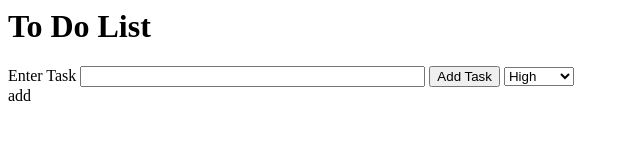
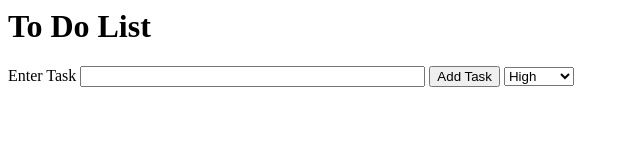
Before and after one commit to sangre01/sangre01.github.io, a plain HTML site: page shopingjava.html in a window 1280 px wide. Shown: the full height of the page, 0-640 px from the left. Drawn offline with Linux system fonts and the light colour scheme.

Commit message:
Update shopingjava.html

```diff
--- a/shopingjava.html
+++ b/shopingjava.html
@@ -17,7 +17,6 @@
          </select>
       </aside>
 </head>
-   <botton onclick="addlist();">add</botton>
 </script>
 </body>
 </html>
```
